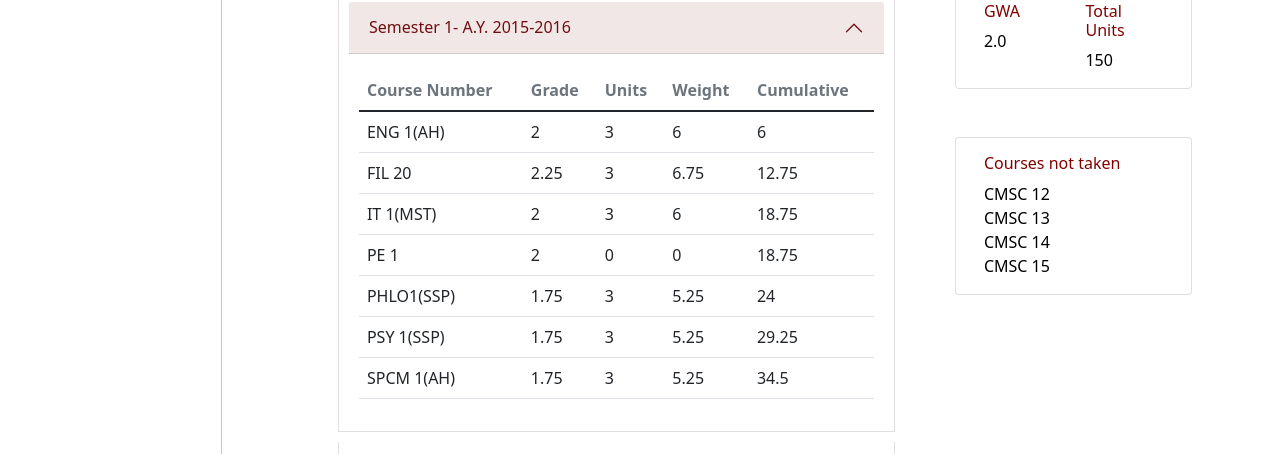
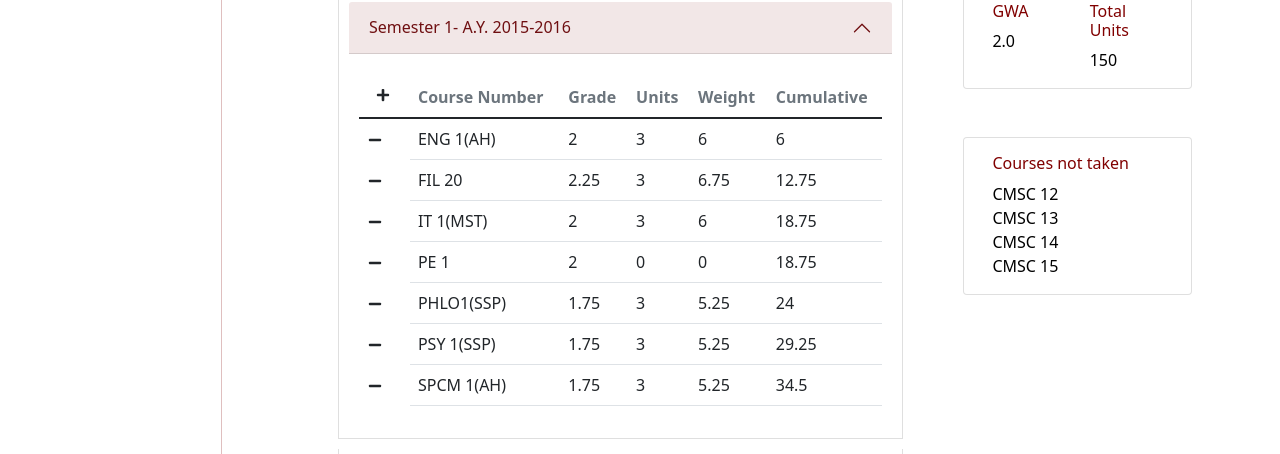
Before and after one commit to MicDalangin51/CMSC128_c4l, a React (Vite) app in the folder frontend/: page /student-record in a window 1280 px wide. Shown: the part 231-685 px from the top of the page. Built offline with nearby package versions, Linux system fonts and the light colour scheme.

Commit message:
for adding and deleting rows

```diff
--- a/frontend/src/pages/StudentRecord.jsx
+++ b/frontend/src/pages/StudentRecord.jsx
@@ -1,5 +1,5 @@
 import { DashboardLayout } from "/src/components";
-import { FaArrowLeft } from "react-icons/fa";
+import { FaArrowLeft, FaPlus, FaMinus } from "react-icons/fa";
 import {
   Accordion,
   Table,
@@ -359,6 +359,11 @@ const StudentRecord = () => {
                       <Table hover responsive>
                         <thead>
                           <tr className="text-secondary">
+                            <th>
+                              <Button variant="outline-none" size="sm">
+                                <FaPlus />
+                              </Button>
+                            </th>
                             <th>Course Number</th>
                             <th>Grade</th>
                             <th>Units</th>
@@ -380,6 +385,9 @@ const StudentRecord = () => {
                             ) => {
                               return (
                                 <tr key={index}>
+                                  <Button variant="outline-none" size="sm">
+                                    <FaMinus />
+                                  </Button>
                                   <td>{course_number}</td>
                                   <td>{grade}</td>
                                   <td>{units}</td>
```
